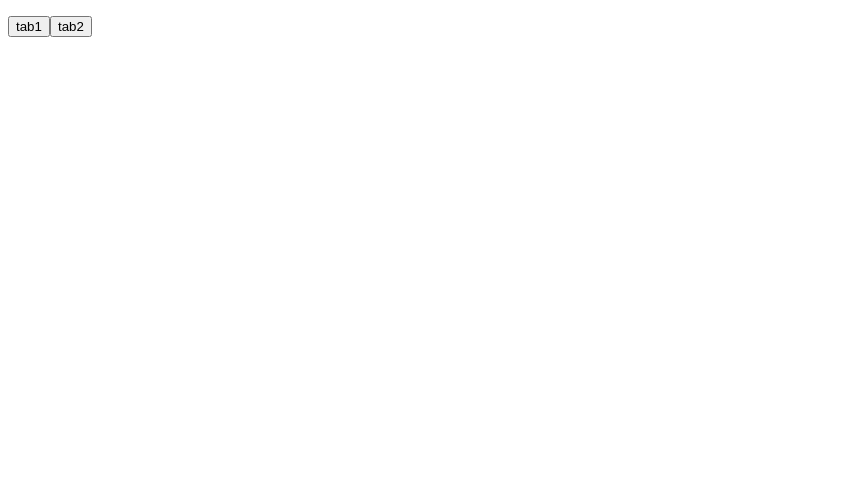
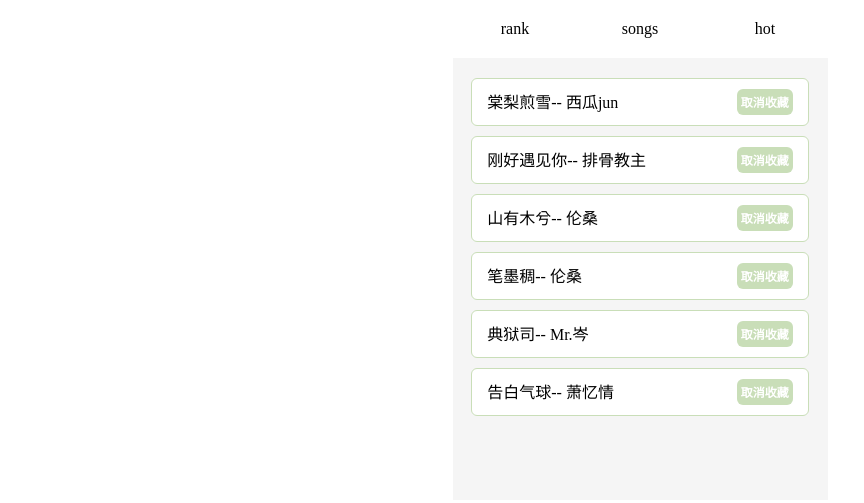
Before and after one commit to mengxxSELF/Redux, a React app: page / in a window 1280 px wide. Shown: the whole page, without its empty margins (0-864 px from the left). Built offline with nearby package versions, Linux system fonts and the light colour scheme.

Commit message:
reduxTabs

```diff
--- /dev/null
+++ b/components/List/index.js
@@ -0,0 +1,32 @@
+import React, {Component} from 'react'
+import './index.less'
+
+export default class Hot extends Component {
+  constructor (props) {
+    super(props)
+    this.handleClick = this.handleClick.bind(this)
+  }
+  handleClick (e) {
+    e.target.parentNode.style.display = 'none'
+  }
+  render () {
+    let hotData = this.props.data
+    return (
+      <ul className='hotTab'>
+        {
+          hotData && hotData.map((item, index) => {
+            return (
+              <li key={index}>
+                <p>
+                  <span>{item.name}</span>
+                  <span>-- {item.singer}</span>
+                </p>
+                <b onClick={this.handleClick}>取消收藏</b>
+              </li>
+            )
+          })
+        }
+      </ul>
+    )
+  }
+}
--- /dev/null
+++ b/components/List/index.less
@@ -0,0 +1,20 @@
+.hotTab {
+    li {
+        padding: 10px 15px;
+        margin-bottom: 10px;
+        border-radius: 6px;
+        background: #fff;
+        border: 1px solid #c9deb8;
+        display: flex;
+        justify-content: space-between;
+
+        b {
+            font-size: 12px;
+            color: #fff;
+            border-radius: 6px;
+            padding: 4px;
+            display: inline-block;
+            background:#c9deb8;;
+        }
+    }
+}
--- a/components/index.js
+++ b/components/index.js
@@ -1,7 +1 @@
-import React from 'react'
-
-export default ({cont}) => {
-  return (
-    <p>{cont}</p>
-  )
-}
+export {default as List} from './List'
--- /dev/null
+++ b/components/index.less
@@ -0,0 +1,20 @@
+.hot {
+    li {
+        padding: 10px 15px;
+        margin-bottom: 10px;
+        border-radius: 6px;
+        background: #fff;
+        border: 1px solid #c9deb8;
+        display: flex;
+        justify-content: space-between;
+
+        b {
+            font-size: 12px;
+            color: #fff;
+            border-radius: 6px;
+            padding: 4px;
+            display: inline-block;
+            background: #c9deb8;
+        }
+    }
+}
--- a/container/index.js
+++ b/container/index.js
@@ -1,16 +1,16 @@
 import React, {Component} from 'react'
-import Panel from '../components'
+import {List} from '../components'
 import {bindActionCreators} from 'redux'
 import { connect } from 'react-redux'
 import actions from '../redux/actions'
-//
-// @connect((state) => {
-//   return {
-//     tabInfo: state.tabInfo
-//   }
-// },{...actions})
+import './index.less'
 
-class Btn extends Component {
+@connect((state) => {
+  return {
+    tabInfo: state.tabInfo
+  }
+},{...actions})
+export default class Tabs extends Component {
   constructor (props) {
     super()
   }
@@ -19,17 +19,26 @@ class Btn extends Component {
   }
   render () {
     let {tabInfo} = this.props
+    let {tabData, tabName} = tabInfo
+    console.log(tabInfo)
     return (
-      <div>
-        <Panel cont={tabInfo.tabCont} />
-        <button onClick={() => this.handleClick('tom')}>tab1</button>
-        <button onClick={() => this.handleClick('jack')}>tab2</button>
+      <div className='tabs'>
+        <header>
+          <ul className={tabName}>
+            {
+              ['rank', 'songs', 'hot'].map((item, index) => <li key={index} data-name={item} onClick={() => this.handleClick({tabName: item})} >{item}</li>)
+            }
+          </ul>
+        </header>
+        <div className='cont'>
+          <List data={tabData} />
+        </div>
       </div>
     )
   }
 }
 
-export default connect(
-    state => state,
-    dispatch => bindActionCreators(actions, dispatch)
-)(Btn)
+// export default connect(
+//     state => state,
+//     dispatch => bindActionCreators(actions, dispatch)
+// )(Tabs)
--- /dev/null
+++ b/container/index.less
@@ -0,0 +1,51 @@
+
+* {
+    margin: 0;
+    padding: 0;
+}
+
+li {
+    list-style: none;
+}
+
+
+.tabs {
+    max-width: 375px;
+    min-height: 500px;
+    height:100%;
+    margin: 0 auto;
+    background: #f5f5f5;
+    .cont{
+      width: 90%;
+      margin: 20px auto;
+    }
+}
+
+header {
+    background: #fff;
+
+    ul {
+        display: flex;
+        justify-content: space-around;
+        text-align: center;
+        &.rank{
+          li:first-child{
+            background: #c9deb8;
+          }
+        }
+        &.songs{
+          li:nth-of-type(2){
+            background: #c9deb8;
+          }
+        }
+        &.hot{
+          li:last-child{
+            background: #c9deb8;
+          }
+        }
+        li {
+            padding: 20px 0;
+            width: 100%;
+        }
+    }
+}
--- a/index.html
+++ b/index.html
@@ -4,7 +4,7 @@
   <meta charset="UTF-8">
   <meta name="viewport" content="width=device-width, initial-scale=1.0">
   <meta http-equiv="X-UA-Compatible" content="ie=edge">
-  <title>store树</title>
+  <title>Redux实现tabs切换</title>
 </head>
 <body>
   <div id='app'></div>
--- a/redux/actions/index.js
+++ b/redux/actions/index.js
@@ -1,8 +1,8 @@
 import * as CONSTANTS from '../actionType'
-let changeTab = (cont) => {
+let changeTab = ({tabName}) => {
   return {
     type: CONSTANTS.TABINFO,
-    info: cont
+    tabName
   }
 }
 
--- a/redux/reducers/index.js
+++ b/redux/reducers/index.js
@@ -1,11 +1,115 @@
 import * as CONSTANTS from '../actionType'
 import { combineReducers } from 'redux'
 
-let tabInfo = (state = {}, action) => {
+let rankData = [
+  {
+      name: ' 棠梨煎雪',
+      singer: '西瓜jun'
+  }, {
+      name: '刚好遇见你',
+      singer: '排骨教主'
+  }, {
+      name: '山有木兮',
+      singer: '伦桑'
+  },
+  {
+      name: '笔墨稠',
+      singer: '伦桑'
+  }, {
+      name: '典狱司',
+      singer: 'Mr.岑'
+  },{
+    name: '告白气球',
+    singer: '萧忆情'
+  }
+]
+
+let songsData = [
+    {
+        class: '古风',
+        songs: [
+            {
+                name: ' 棠梨煎雪',
+                singer: '西瓜jun'
+            }, {
+                name: '刚好遇见你',
+                singer: '排骨教主'
+            }
+        ]
+    }, {
+      class:'岑岑',
+      songs:[]
+    },{
+        class: '翻唱',
+        songs: [
+            {
+                name: ' 棠梨煎雪',
+                singer: '西瓜jun'
+            }, {
+                name: '刚好遇见你',
+                singer: '排骨教主'
+            }, {
+                name: '山有木兮',
+                singer: '伦桑'
+            }
+        ]
+    }, {
+        class: '欧美',
+        songs: [
+            {
+                name: ' 棠梨煎雪',
+                singer: '西瓜jun'
+            }, {
+                name: '刚好遇见你',
+                singer: '排骨教主'
+            }, {
+                name: '山有木兮',
+                singer: '伦桑'
+            }
+        ]
+    }, {
+        class: '流行',
+        songs: [
+            {
+                name: ' 棠梨煎雪',
+                singer: '西瓜jun'
+            }, {
+                name: '刚好遇见你',
+                singer: '排骨教主'
+            }, {
+                name: '山有木兮',
+                singer: '伦桑'
+            }
+        ]
+    }
+]
+// 热门数据
+let hotData = [
+    {
+        name: '笔墨稠',
+        singer: '伦桑'
+    }, {
+        name: '典狱司',
+        singer: 'Mr.岑'
+    },{
+      name: '告白气球',
+      singer: '萧忆情'
+    }
+]
+
+let datas = {
+  rankData,
+  songsData,
+  hotData
+}
+
+let tabInfo = (state = {tabData: datas.rankData}, action) => {
+  let tab = action.tabName
+  console.log(datas[`${tab}data`])
   switch (action.type) {
     case CONSTANTS.TABINFO:
       return Object.assign({}, state, {
-        tabCont: action.info
+        tabData: datas[`${tab}data`], tabName: tab
       })
     default:
       return state
--- a/webpack.config.js
+++ b/webpack.config.js
@@ -16,7 +16,7 @@ module.exports = {
             {
                 test: /\.jsx?$/,
                 loader: 'babel-loader',
-                query: {presets: ["es2015", "stage-0", "react"]},
+                // query: {presets: ["es2015", "stage-0", "react"]},
                 exclude: /node_modules/
             },
             {test: /\.less$/, use:extract.extract(["css-loader", {
```
Also changed, not shown: .babelrc.
